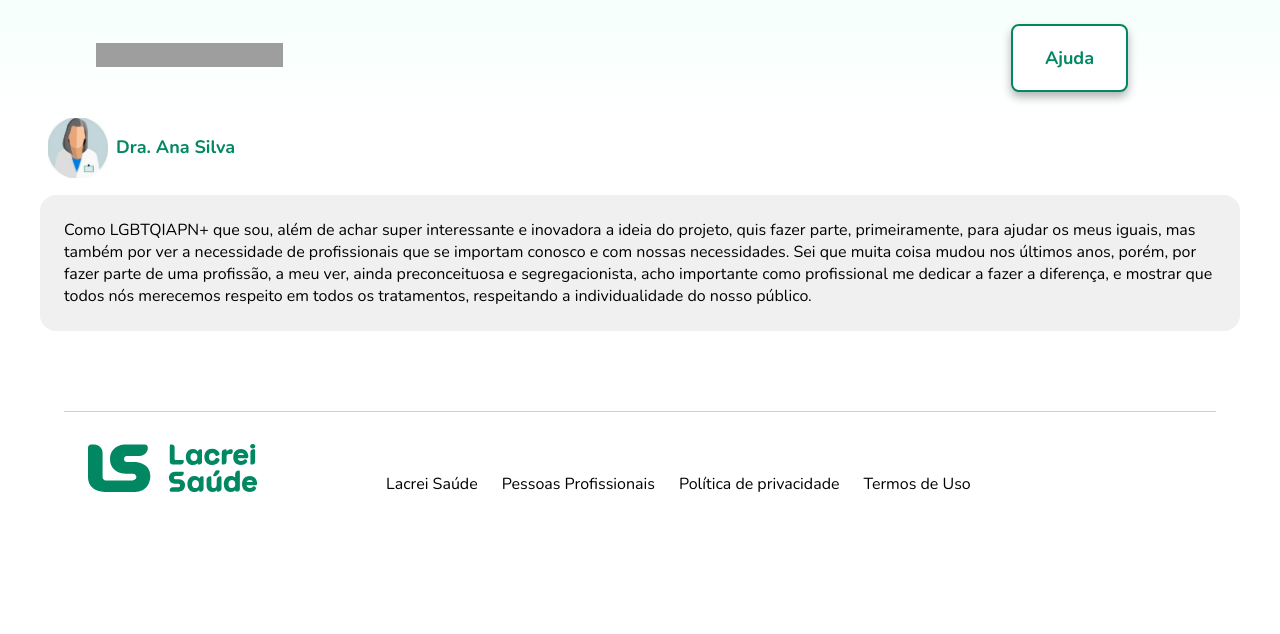
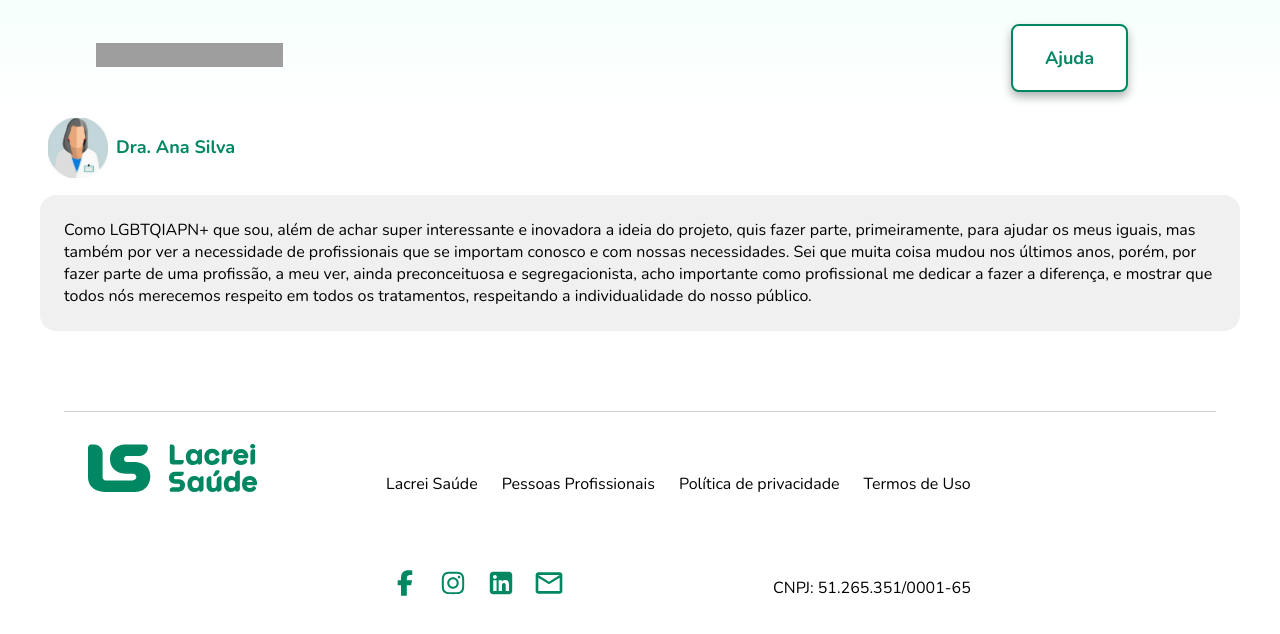
Before and after one commit to lauravivan/lacrei-saude-fe-teste, a Next.js app: page /profissionais/1 in a window 1280 px wide. Shown: the top 634 px of the page. Built offline with nearby package versions, Linux system fonts and the light colour scheme; grey boxes are pictures that could not be loaded.

Commit message:
fix: add social media icons to footer

```diff
--- a/src/components/footer/Footer.styles.ts
+++ b/src/components/footer/Footer.styles.ts
@@ -1,3 +1,6 @@
+import buttonIcon from "@/styles/mixins/button/button-icon/button-icon";
+import text from "@/styles/mixins/text";
+import colors from "@/styles/tokens/colors";
 import spacing from "@/styles/tokens/spacing";
 import styled from "styled-components";
 
@@ -41,12 +44,29 @@ const Footer = styled.footer<{ isDesktop: boolean }>`
         flex-direction: ${({ isDesktop }) => (isDesktop ? "row" : "column")};
         justify-content: space-between;
         align-items: ${({ isDesktop }) => (isDesktop ? "center" : "auto")};
-
-        .footer__social-media {
-        }
       }
     }
   }
 `;
 
+export const SocialMediaList = styled.ul`
+  li {
+    ${buttonIcon["Ghost Button Icon"]};
+
+    a {
+      all: unset;
+    }
+  }
+
+  svg {
+    fill: ${colors["emerald-60"]};
+    width: 2rem;
+    height: 2rem;
+  }
+`;
+
+export const CNPJ = styled.p`
+  ${text["Text-base"]}
+`;
+
 export default Footer;
--- a/src/components/footer/Footer.tsx
+++ b/src/components/footer/Footer.tsx
@@ -7,14 +7,14 @@ import Mail from "@/components/icons/Mail";
 import Linkedin from "@/components/icons/social-media/Linkedin";
 import Instagram from "@/components/icons/social-media/Instagram";
 import LinkText from "@/components/link/LinkText";
-import FooterStyles from "./Footer.styles";
+import FooterStyles, { CNPJ, SocialMediaList } from "./Footer.styles";
 import Link from "next/link";
 
 const Footer = () => {
   const { isDesktop } = useScreenSize();
 
   return (
-    <FooterStyles className="footer" isDesktop={isDesktop}>
+    <FooterStyles isDesktop={isDesktop}>
       <Divider margin="0 var(--spacing-m)"></Divider>
       <div className="footer__content">
         {isDesktop && (
@@ -51,49 +51,41 @@ const Footer = () => {
             </li>
           </ul>
           <div>
-            <ul className="footer__social-media">
+            <SocialMediaList>
               <li>
-                {/* <BtnLinkIcon
-                  color="emerald"
-                  type="none"
-                  ariaLabel="facebook site externo - abrirá uma nova janela"
+                <Link
+                  aria-label="facebook site externo - abrirá uma nova janela"
                   href="https://www.facebook.com/lacrei.saude/"
                 >
                   <Facebook />
-                </BtnLinkIcon> */}
+                </Link>
               </li>
               <li>
-                {/* <BtnLinkIcon
-                  color="emerald"
-                  type="none"
-                  ariaLabel="instagram site externo - abrirá uma nova janela"
+                <Link
+                  aria-label="instagram site externo - abrirá uma nova janela"
                   href="https://www.instagram.com/lacrei.saude/"
                 >
                   <Instagram />
-                </BtnLinkIcon> */}
+                </Link>
               </li>
               <li>
-                {/* <BtnLinkIcon
-                  color="emerald"
-                  type="none"
-                  ariaLabel="linkedin site externo - abrirá uma nova janela"
+                <Link
+                  aria-label="linkedin site externo - abrirá uma nova janela"
                   href="https://linkedin.com/company/lacrei/"
                 >
                   <Linkedin />
-                </BtnLinkIcon> */}
+                </Link>
               </li>
               <li>
-                {/* <BtnLinkIcon
-                  color="emerald"
-                  type="none"
-                  ariaLabel="e-mail site externo - abrirá uma nova janela com seu e-mail como remetente e a lacrei saúde como destinatário"
+                <Link
+                  aria-label="e-mail site externo - abrirá uma nova janela com seu e-mail como remetente e a lacrei saúde como destinatário"
                   href="#"
                 >
                   <Mail />
-                </BtnLinkIcon> */}
+                </Link>
               </li>
-            </ul>
-            {/* <Text variant="Text-base">CNPJ: 51.265.351/0001-65</Text> */}
+            </SocialMediaList>
+            <CNPJ>CNPJ: 51.265.351/0001-65</CNPJ>
           </div>
         </div>
       </div>
--- a/src/styles/mixins/button/button-icon/ghost-button-icon.ts
+++ b/src/styles/mixins/button/button-icon/ghost-button-icon.ts
@@ -4,7 +4,7 @@ import colors from "@/styles/tokens/colors";
 
 const ghostButtonIcon = () => css`
   ${base(colors["gray-10"], colors["gray-80"])};
-  border-color: none;
+  border-color: transparent;
   border-style: solid;
 
   &:hover {
```
